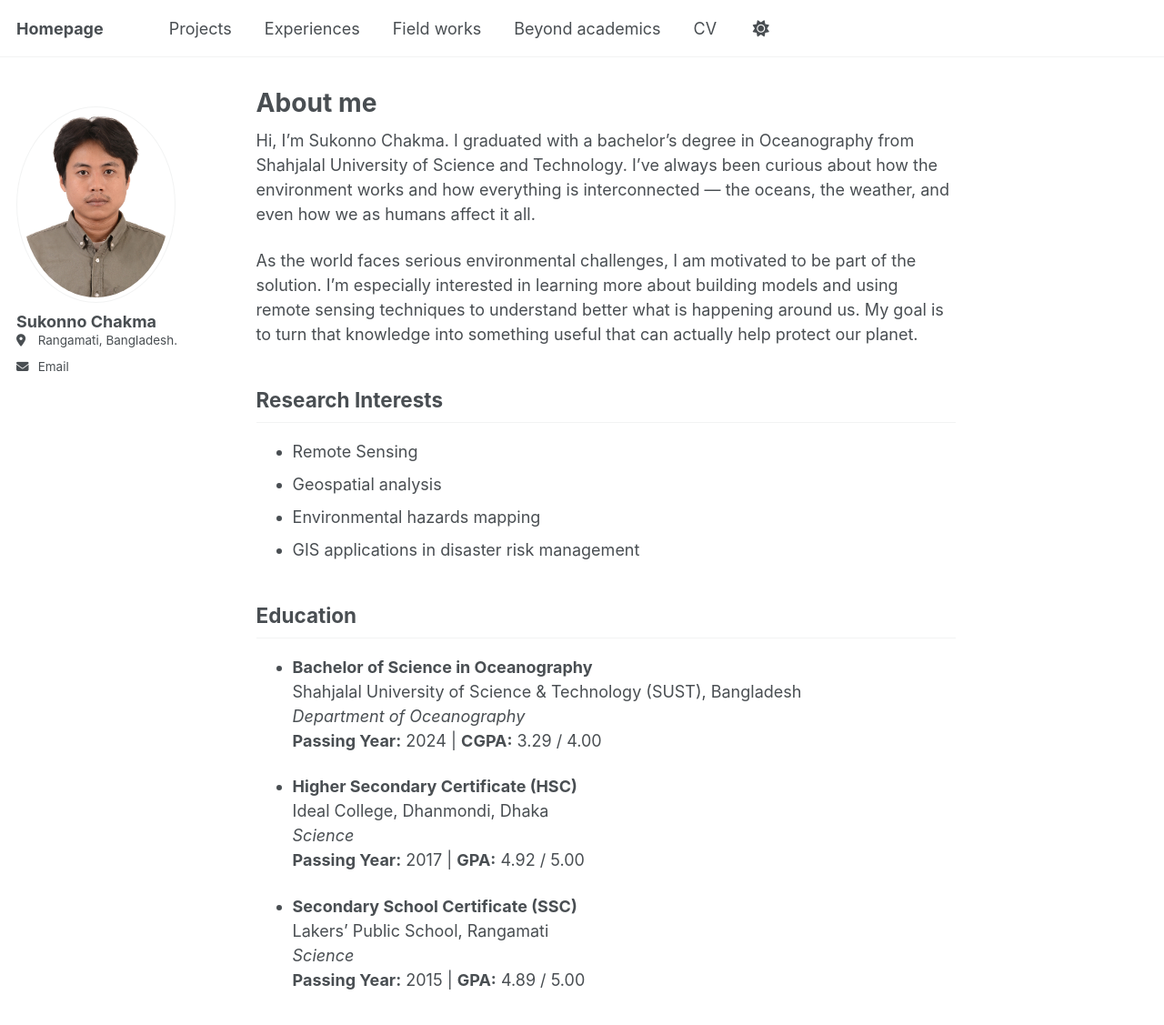
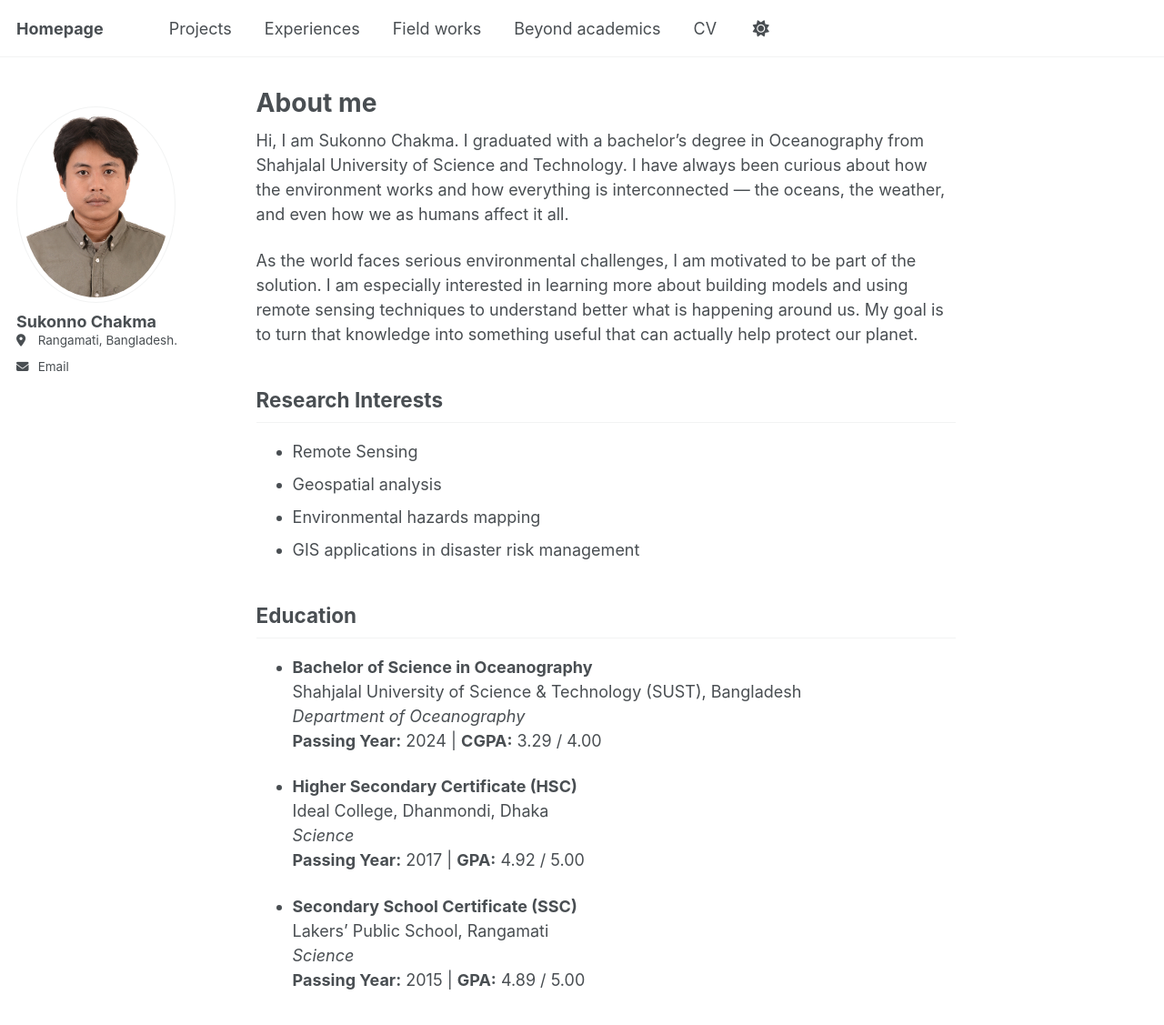
Before and after one commit to Sukonno-Chakma/Sukonno-Chakma.github.io, a Jekyll site: the page built from _pages/about.md, in a window 1280 px wide and 1357 px high. Shown: the top 1127 px of the window at 91% size. Built offline with Jekyll 4.4.1, drawn with Linux system fonts in a browser that asks for light colours.

Commit message:
Update about.md

```diff
--- a/_pages/about.md
+++ b/_pages/about.md
@@ -7,10 +7,10 @@ redirect_from:
   - /about.html
 ---
 
-Hi, I’m Sukonno Chakma.
-I graduated with a bachelor’s degree in Oceanography from Shahjalal University of Science and Technology. I’ve always been curious about how the environment works and how everything is interconnected — the oceans, the weather, and even how we as humans affect it all.
+Hi, I am Sukonno Chakma.
+I graduated with a bachelor’s degree in Oceanography from Shahjalal University of Science and Technology. I have always been curious about how the environment works and how everything is interconnected — the oceans, the weather, and even how we as humans affect it all.
 
-As the world faces serious environmental challenges, I am motivated to be part of the solution. I’m especially interested in learning more about building models and using remote sensing techniques to understand better what is happening around us. My goal is to turn that knowledge into something useful that can actually help protect our planet.
+As the world faces serious environmental challenges, I am motivated to be part of the solution. I am especially interested in learning more about building models and using remote sensing techniques to understand better what is happening around us. My goal is to turn that knowledge into something useful that can actually help protect our planet.
 
 ## Research Interests
 
```
